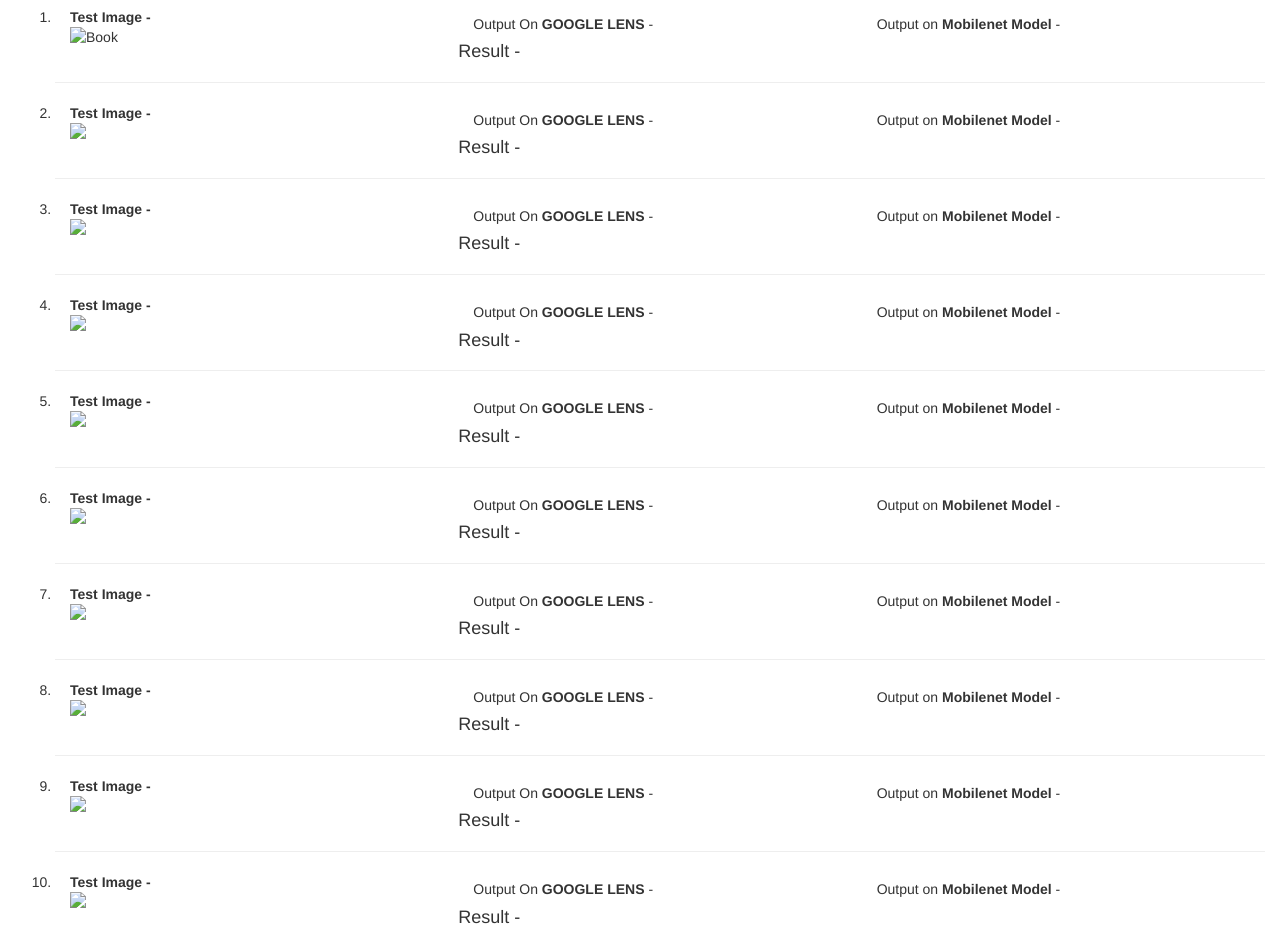
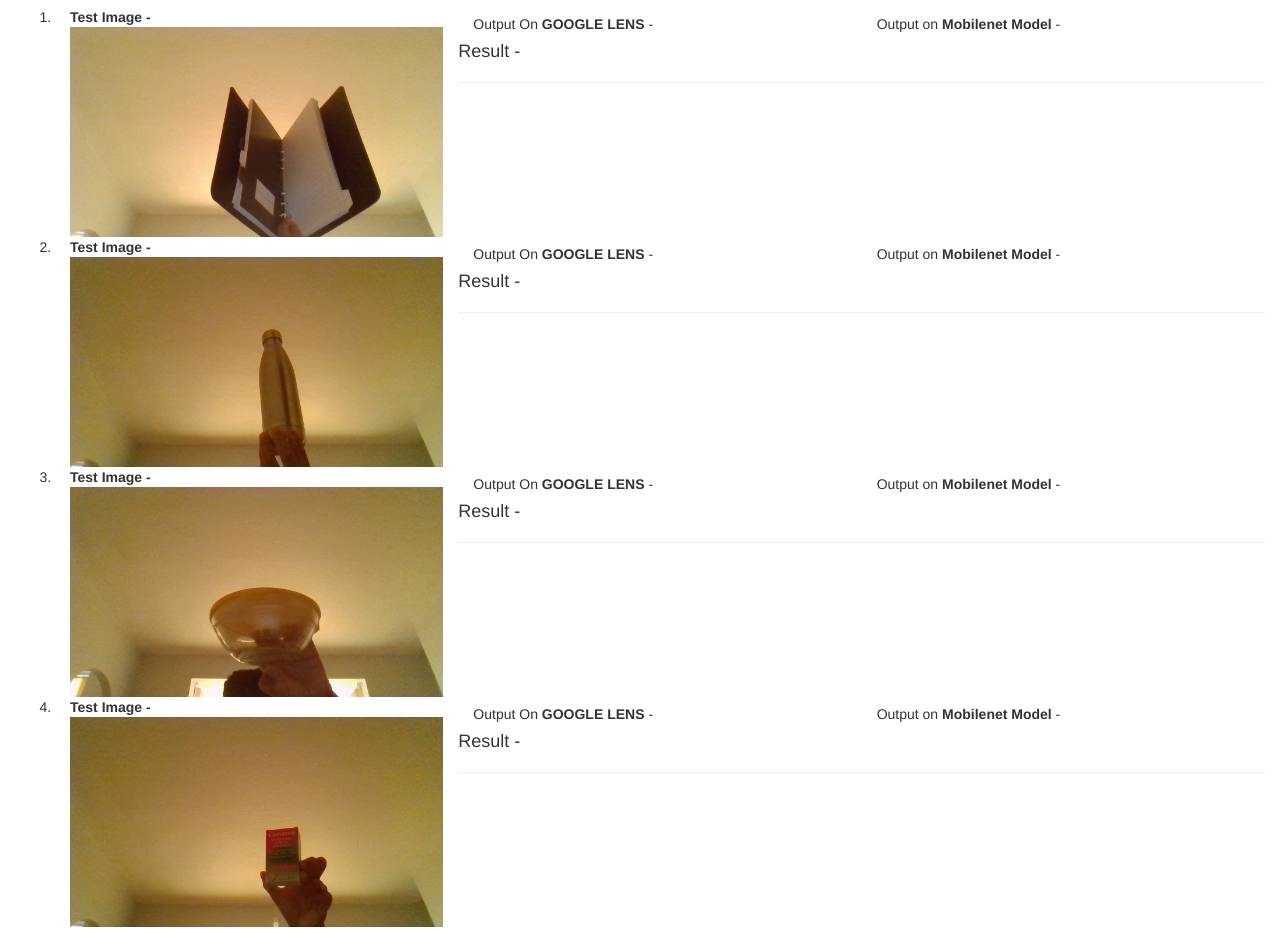
Before and after one commit to Html0101/Case-Study, a plain HTML site: page index.html in a window 1280 px wide. Shown: the part 63-992 px from the top of the page. Drawn offline with nearby package versions, Linux system fonts and the light colour scheme.

Commit message:
Add files via upload

```diff
--- a/index.html
+++ b/index.html
@@ -15,7 +15,7 @@
             <div class="test_image_and_result col-xs-12">
                 <li class="col-sm-4 col-xs-12">
                     <b>Test Image - </b>
-                    <img src="images/Book.jpg" alt="Book" class="img-responsive">
+                    <img src="Book.jpg" alt="Book" class="img-responsive">
                 </li>
                 <h5 class="col-sm-4 col-xs-12">Output On <b>GOOGLE LENS</b> -
                     <span></span>
@@ -32,7 +32,7 @@
             <div class="test_image_and_result col-xs-12">
                 <li class="col-sm-4 col-xs-12">
                     <b>Test Image - </b>
-                    <img src="images/Bottle.jpg" class="img-responsive">
+                    <img src="Bottle.jpg" class="img-responsive">
                 </li>
                 <h5 class="col-sm-4 col-xs-12">Output On <b>GOOGLE LENS</b> -
                     <span></span>
@@ -49,7 +49,7 @@
             <div class="test_image_and_result col-xs-12">
                 <li class="col-sm-4 col-xs-12">
                     <b>Test Image - </b>
-                    <img src="images/Bowl.jpg" class="img-responsive">
+                    <img src="Bowl.jpg" class="img-responsive">
                 </li>
                 <h5 class="col-sm-4 col-xs-12">Output On <b>GOOGLE LENS</b> -
                     <span></span>
@@ -66,7 +66,7 @@
             <div class="test_image_and_result col-xs-12">
                 <li class="col-sm-4 col-xs-12">
                     <b>Test Image - </b>
-                    <img src="images/Box.jpg" class="img-responsive">
+                    <img src="Box.jpg" class="img-responsive">
                 </li>
                 <h5 class="col-sm-4 col-xs-12">Output On <b>GOOGLE LENS</b> -
                     <span></span>
@@ -83,7 +83,7 @@
             <div class="test_image_and_result col-xs-12">
                 <li class="col-sm-4 col-xs-12">
                     <b>Test Image - </b>
-                    <img src="images/Calender.jpg" class="img-responsive">
+                    <img src="Calender.jpg" class="img-responsive">
                 </li>
                 <h5 class="col-sm-4 col-xs-12">Output On <b>GOOGLE LENS</b> -
                     <span></span>
@@ -100,7 +100,7 @@
             <div class="test_image_and_result col-xs-12">
                 <li class="col-sm-4 col-xs-12">
                     <b>Test Image - </b>
-                    <img src="images/Clock.jpg" class="img-responsive">
+                    <img src="Clock.jpg" class="img-responsive">
                 </li>
                 <h5 class="col-sm-4 col-xs-12">Output On <b>GOOGLE LENS</b> -
                     <span></span>
@@ -117,7 +117,7 @@
             <div class="test_image_and_result col-xs-12">
                 <li class="col-sm-4 col-xs-12">
                     <b>Test Image - </b>
-                    <img src="images/Glasses.jpg" class="img-responsive">
+                    <img src="Glasses.jpg" class="img-responsive">
                 </li>
                 <h5 class="col-sm-4 col-xs-12">Output On <b>GOOGLE LENS</b> -
                     <span></span>
@@ -134,7 +134,7 @@
             <div class="test_image_and_result col-xs-12">
                 <li class="col-sm-4 col-xs-12">
                     <b>Test Image - </b>
-                    <img src="images/Spray.jpg" class="img-responsive">
+                    <img src="Spray.jpg" class="img-responsive">
                 </li>
                 <h5 class="col-sm-4 col-xs-12">Output On <b>GOOGLE LENS</b> -
                     <span></span>
@@ -151,7 +151,7 @@
             <div class="test_image_and_result col-xs-12">
                 <li class="col-sm-4 col-xs-12">
                     <b>Test Image - </b>
-                    <img src="images/Stapler.jpg" class="img-responsive">
+                    <img src="Stapler.jpg" class="img-responsive">
                 </li>
                 <h5 class="col-sm-4 col-xs-12">Output On <b>GOOGLE LENS</b> -
                     <span></span>
@@ -168,7 +168,7 @@
             <div class="test_image_and_result col-xs-12">
                 <li class="col-sm-4 col-xs-12">
                     <b>Test Image - </b>
-                    <img src="images/Tube.jpg" class="img-responsive">
+                    <img src="Tube.jpg" class="img-responsive">
                 </li>
                 <h5 class="col-sm-4 col-xs-12">Output On <b>GOOGLE LENS</b> -
                     <span></span>
--- a/style.css
+++ b/style.css
@@ -1,6 +1,5 @@
 body{
     text-align: center;
-    width: auto;
     background-color: aqua;
 }
 h1{
```
Also changed, not shown: Book.jpg (added), Bottle.jpg (added), Bowl.jpg (added), Box.jpg (added), Calender.jpg (added), Clock.jpg (added), Glasses.jpg (added), Spray.jpg (added), Stapler.jpg (added), Tube.jpg (added).
